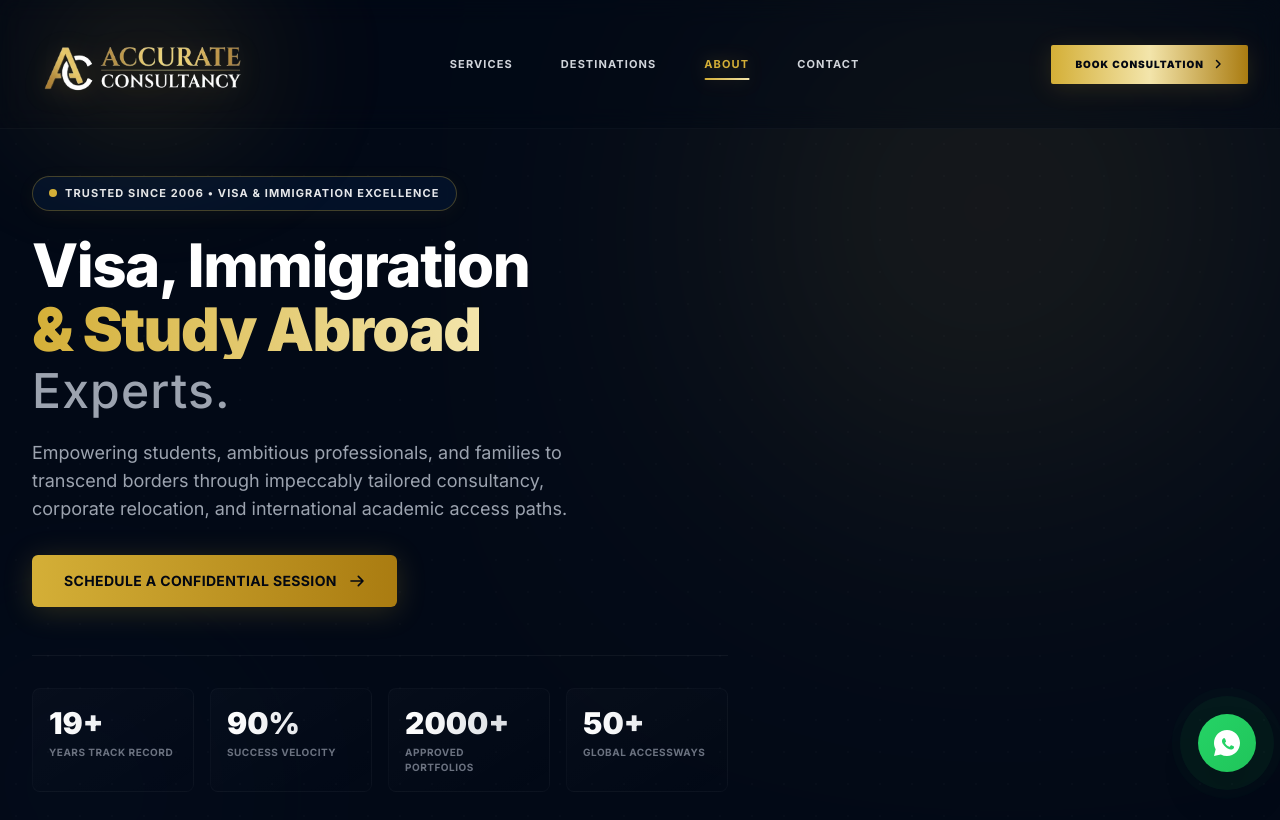
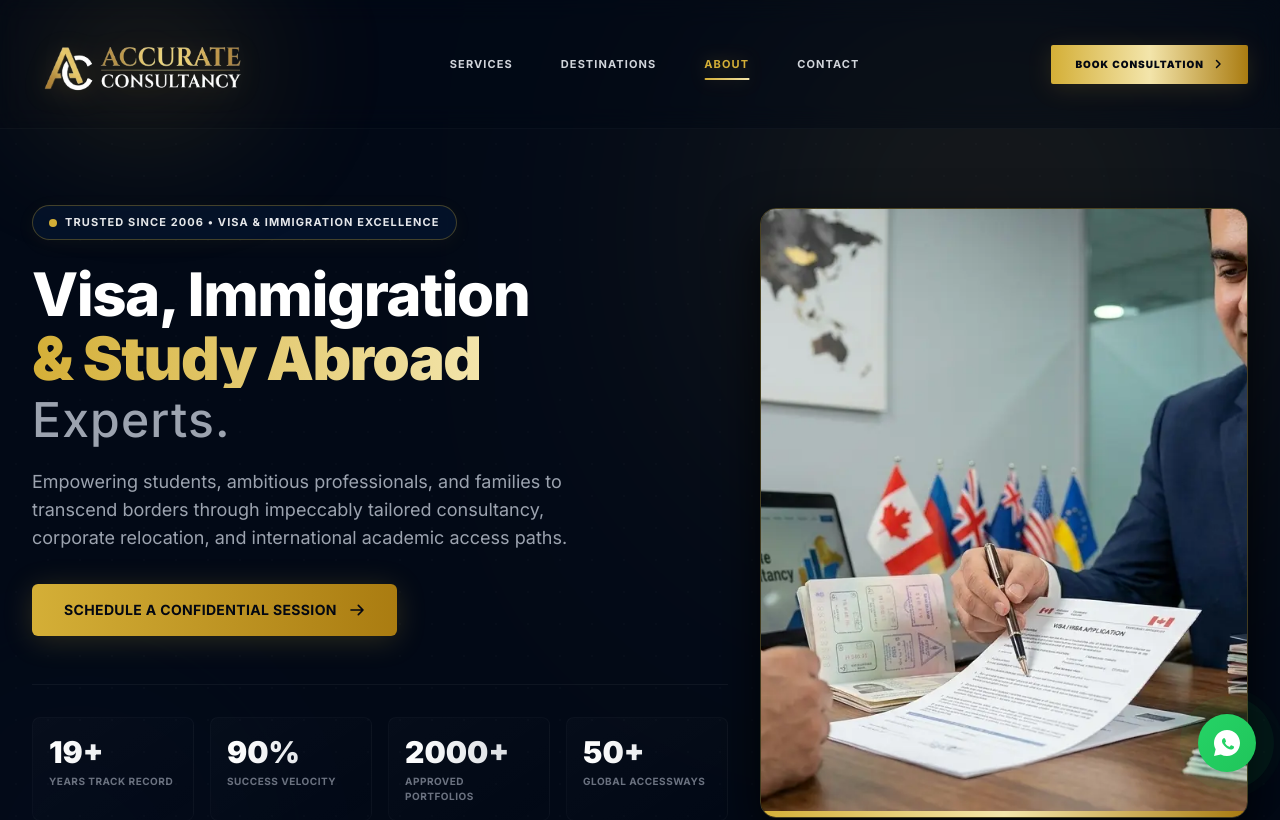
Before and after one commit to imran1001/Accurate-ConsultancyV3, a React (Vite) app: page / in a window 1280 px wide. Shown: the top 820 px of the page. Built offline with nearby package versions, Linux system fonts and the light colour scheme.

Commit message:
Refactor Hero component and optimize useCounter hook

```diff
--- a/src/components/Hero.jsx
+++ b/src/components/Hero.jsx
@@ -1,448 +1,139 @@
 import React, { useState, useEffect } from 'react';
 
-
 // Optimized Counter Hook
-
 const useCounter = (end, duration = 2000, start = 0) => {
-
   const [count, setCount] = useState(start);
 
   useEffect(() => {
-
     let startTime = null;
 
     const animate = (currentTime) => {
-
       if (!startTime) startTime = currentTime;
-
       const elapsed = currentTime - startTime;
-
       const progress = Math.min(elapsed / duration, 1);
-
       const value = Math.floor(progress * (end - start) + start);
 
       setCount(value);
-
       if (progress < 1) requestAnimationFrame(animate);
-
     };
 
     const frameId = requestAnimationFrame(animate);
-
     return () => cancelAnimationFrame(frameId);
-
   }, [end, duration, start]);
 
   return count;
-
 };
 
-
-// Strategic Core Markets perfectly spaced at 60-degree intervals
-
-const countriesData = [
-
-  { flag: '🇺🇸', name: 'United States', angle: 0 },
-
-  { flag: '🇬🇧', name: 'United Kingdom', angle: 60 },
-
-  { flag: '🇨🇦', name: 'Canada', angle: 120 },
-
-  { flag: '🇦🇺', name: 'Australia', angle: 180 },
-
-  { flag: '🇪🇺', name: 'Europe', angle: 240 },
-
-  { flag: '🇳🇿', name: 'New Zealand', angle: 300 },
-
-];
-
-
-const ContinentsMap = () => (
-
-  <svg viewBox="0 0 960 600" className="w-full h-full opacity-70 transition-opacity duration-500 group-hover:opacity-90">
-
-    <defs>
-
-      <linearGradient id="mapGrad" x1="0%" y1="0%" x2="100%" y2="100%">
-
-        <stop offset="0%" stopColor="#D4AF37" stopOpacity="0.15" />
-
-        <stop offset="50%" stopColor="#D4AF37" stopOpacity="0.4" />
-
-        <stop offset="100%" stopColor="#AA7C11" stopOpacity="0.1" />
-
-      </linearGradient>
-
-    </defs>
-
-    <rect fill="transparent" width="960" height="600" />
-
-    <g fill="url(#mapGrad)" stroke="#D4AF37" strokeWidth="1" strokeOpacity="0.5" strokeDasharray="1 1">
-
-      <path d="M 120,140 Q 180,110 220,150 T 190,240 Z" />
-
-      <path d="M 280,220 Q 340,190 380,260 T 290,340 Z" />
-
-      <path d="M 400,120 Q 480,95 520,180 T 420,260 Z" />
-
-      <path d="M 580,220 Q 690,195 720,310 T 630,360 Z" />
-
-      <path d="M 720,380 Q 840,365 850,440 T 760,490 Z" />
-
-      <path d="M 180,440 Q 240,410 270,480 T 190,520 Z" />
-
-    </g>
-
-  </svg>
-
-);
-
-
 const Hero = () => {
-
   const yearsCount = useCounter(19, 2000);
-
   const successCount = useCounter(90, 2000);
-
   const casesCount = useCounter(2000, 2000);
-
   const countriesCount = useCounter(50, 2000);
 
-
-  const [hoveredCountry, setHoveredCountry] = useState(null);
-
-
   return (
-
     <section className="relative min-h-screen pt-32 sm:pt-40 lg:pt-44 pb-20 px-4 sm:px-6 lg:px-8 overflow-hidden flex items-center bg-[#020916]">
-
-
-
       {/* ===== BACKGROUND AMBIENT GLOWS ===== */}
-
       <div className="absolute top-0 right-0 w-[500px] h-[500px] rounded-full blur-[140px] opacity-25 pointer-events-none bg-gradient-to-br from-[#D4AF37] to-transparent mix-blend-screen" />
-
       <div className="absolute -bottom-20 -left-20 w-[400px] h-[400px] rounded-full blur-[120px] opacity-15 pointer-events-none bg-gradient-to-tr from-[#1a2b4c] to-transparent" />
-
       <div className="absolute inset-0 bg-[radial-gradient(rgba(255,255,255,0.015)_1px,transparent_1px)] [background-size:32px_32px] pointer-events-none" />
 
-
       <div className="max-w-7xl mx-auto w-full relative z-10 grid lg:grid-cols-12 gap-12 lg:gap-8 items-center">
-
-
-
         {/* ===== LEFT CONTENT COLUMN ===== */}
-
         <div className="text-left w-full lg:col-span-7 z-20">
-
-
-
           {/* Corporate Badge */}
-
           <div className="inline-flex items-center gap-2 mb-6 px-4 py-2 rounded-full border border-[#D4AF37]/30 bg-[#04152d]/80 backdrop-blur-md shadow-[0_4px_20px_rgba(214,175,55,0.05)] animate-fadeInUp">
-
             <span className="flex h-2 w-2 relative">
-
               <span className="animate-ping absolute inline-flex h-full w-full rounded-full bg-[#D4AF37] opacity-75"></span>
-
               <span className="relative inline-flex rounded-full h-2 w-2 bg-[#D4AF37]"></span>
-
             </span>
-
             <span className="text-[11px] font-bold text-gray-200 uppercase tracking-widest">
-
               Trusted Since 2006 • Visa & Immigration Excellence
-
             </span>
-
           </div>
 
-
           {/* Core Dynamic Heading */}
-
           <h1 className="text-4xl sm:text-5xl md:text-6xl font-extrabold leading-[1.1] mb-6 text-white tracking-tight">
-
             Visa, Immigration <br className="hidden sm:inline" />
-
             <span className="relative mt-1 inline-block bg-gradient-to-r from-[#D4AF37] via-[#F3E5AB] to-[#AA7C11] bg-[length:200%_auto] bg-clip-text text-transparent animate-textShimmer font-black">
-
               & Study Abroad
-
             </span>
-
             <span className="block text-gray-400 text-3xl sm:text-4xl md:text-5xl font-medium mt-2 tracking-wide">
-
               Experts.
-
             </span>
-
           </h1>
 
-
           {/* Subheading Description */}
-
           <p className="text-base sm:text-lg text-gray-400 leading-relaxed mb-8 max-w-xl font-normal">
-
             Empowering students, ambitious professionals, and families to transcend borders through impeccably tailored consultancy, corporate relocation, and international academic access paths.
-
           </p>
 
-
           {/* Action Button Set */}
-
           <div className="flex flex-col sm:flex-row items-center gap-4 mb-12 w-full sm:w-auto">
-
             <a
-
               href="#consultation"
-
               className="group relative w-full sm:w-auto inline-flex items-center justify-center gap-3 px-8 py-4 bg-gradient-to-r from-[#D4AF37] to-[#AA7C11] text-gray-950 font-bold text-sm rounded-md shadow-[0_4px_30px_rgba(214,175,55,0.2)] hover:shadow-[0_4px_40px_rgba(214,175,55,0.4)] hover:-translate-y-0.5 transition-all duration-300 no-underline tracking-wide uppercase"
-
             >
-
               <span>Schedule a Confidential Session</span>
-
               <svg className="w-4 h-4 transform group-hover:translate-x-1 transition-transform duration-300" fill="none" viewBox="0 0 24 24" stroke="currentColor">
-
                 <path strokeLinecap="round" strokeLinejoin="round" strokeWidth="2.5" d="M14 5l7 7m0 0l-7 7m7-7H3" />
-
-               </svg>
-
+              </svg>
             </a>
-
           </div>
 
-
           {/* High-Fidelity Metrics Counter Grid */}
-
           <div className="grid grid-cols-2 sm:grid-cols-4 gap-4 border-t border-white/5 pt-8">
-
             {[
-
               { value: yearsCount, label: 'Years Track Record', suffix: '+' },
-
               { value: successCount, label: 'Success Velocity', suffix: '%' },
-
               { value: casesCount, label: 'Approved Portfolios', suffix: '+' },
-
               { value: countriesCount, label: 'Global Accessways', suffix: '+' }
-
             ].map((stat, i) => (
-
               <div key={i} className="group/card p-4 rounded-lg border border-white/[0.03] bg-gradient-to-br from-white/[0.02] to-transparent hover:bg-white/[0.05] hover:border-[#D4AF37]/20 transition-all duration-300">
-
                 <div className="text-2xl sm:text-3xl font-black mb-1 bg-gradient-to-r from-white to-gray-300 group-hover/card:from-[#D4AF37] group-hover/card:to-[#F3E5AB] bg-clip-text text-transparent transition-colors duration-300">
-
                   {stat.value}{stat.suffix}
-
                 </div>
-
                 <div className="text-gray-500 group-hover/card:text-gray-400 text-[10px] font-bold tracking-wider uppercase transition-colors duration-300">
-
                   {stat.label}
-
                 </div>
-
               </div>
-
             ))}
-
           </div>
-
         </div>
 
+        {/* ===== RIGHT COLUMN - HERO IMAGE PORTRAIT ===== */}
+        <div className="w-full lg:col-span-5 flex items-center justify-center relative py-8">
+          <div className="relative w-full max-w-lg aspect-[4/3] sm:aspect-[16/10] lg:aspect-[4/5] rounded-2xl overflow-hidden shadow-[0_20px_50px_rgba(0,0,0,0.8)] border border-[#D4AF37]/30 group hover:border-[#D4AF37]/60 transition-all duration-500">
+            {/* Subtle glow behind the image */}
+            <div className="absolute inset-0 bg-gradient-to-tr from-[#D4AF37]/10 to-transparent opacity-0 group-hover:opacity-100 transition-opacity duration-500 z-10 pointer-events-none" />
 
-        {/* ===== RIGHT COLUMN - CORE LUXURY GLOBE ARCHITECTURE ===== */}
+            <img
+              src="/imageshero-1.webp"
+              alt="Accurate Consultancy Managing Director Consultation"
+              className="w-full h-full object-cover object-center transform group-hover:scale-105 transition-transform duration-700 ease-out"
+            />
 
-        <div className="hidden lg:flex w-full lg:col-span-5 items-center justify-center relative py-8">
-
-          <div className="relative w-[500px] h-[500px] flex items-center justify-center group/globe animate-fadeIn">
-
-
-
-            {/* Ambient Shadow Backdroppers */}
-
-            <div className="absolute inset-4 rounded-full bg-[#D4AF37]/5 blur-3xl opacity-50 pointer-events-none group-hover/globe:opacity-80 transition-opacity duration-1000" />
-
-
-
-            {/* Elegant Celestial Orbit Vectors */}
-
-            <div className="absolute w-[98%] h-[98%] rounded-full border border-[#D4AF37]/15 pointer-events-none animate-[spin_80s_linear_infinite] shadow-[inset_0_0_60px_rgba(214,175,55,0.03)]" />
-
-            <div className="absolute w-[78%] h-[78%] rounded-full border border-dashed border-white/10 pointer-events-none animate-[spin_50s_linear_infinite_reverse]" />
-
-            <div className="absolute w-[58%] h-[58%] rounded-full border border-white/5 pointer-events-none" />
-
-
-            {/* Core Global Sphere Container */}
-
-            <div className="relative w-64 h-64 rounded-full overflow-hidden bg-gradient-to-br from-[#041226] to-[#010610] shadow-[0_0_60px_rgba(214,175,55,0.1),inset_0_0_40px_rgba(0,0,0,0.9)] border border-[#D4AF37]/30 backdrop-blur-xl z-10 group-hover/globe:border-[#D4AF37]/60 transition-colors duration-500">
-
-              <div className="w-full h-full animate-[panGlobalMap_40s_linear_infinite]">
-
-                <ContinentsMap />
-
-              </div>
-
-              <div className="absolute inset-0 rounded-full shadow-[inset_-25px_-25px_60px_rgba(0,0,0,0.95),inset_10px_10px_30px_rgba(214,175,55,0.1)] pointer-events-none" />
-
-            </div>
-
-
-            {/* Orbiting Global Flags Matrix */}
-
-            {countriesData.map((country, index) => {
-
-              const orbitStyles = {
-
-                '--start-angle': `${country.angle}deg`,
-
-                '--end-angle': `${country.angle + 360}deg`,
-
-                animation: 'orbitSmooth 45s linear infinite',
-
-              };
-
-
-              return (
-
-                /* Perfectly balanced parent position with -ml-9 -mt-9 calculation adjustments */
-
-                <div
-
-                  key={index}
-
-                  className="absolute left-[50%] top-[50%] -ml-9 -mt-9 z-20"
-
-                  style={orbitStyles}
-
-                >
-
-                  {/* Expanded high-visibility w-18 h-18 design framework */}
-
-                  <div
-
-                    className="relative flex items-center justify-center w-18 h-18 rounded-full border border-white/10 bg-[#030f20]/95 text-3xl shadow-2xl hover:scale-115 hover:border-[#D4AF37] hover:shadow-[#D4AF37]/40 transition-all duration-300 cursor-pointer backdrop-blur-md select-none animate-[counterRotate_45s_linear_infinite]"
-
-                    onMouseEnter={() => setHoveredCountry(index)}
-
-                    onMouseLeave={() => setHoveredCountry(null)}
-
-                  >
-
-                    <span className="drop-shadow-md transform scale-110">{country.flag}</span>
-
-
-
-                    {/* Immersive Tooltip Matrix */}
-
-                    {hoveredCountry === index && (
-
-                      <div className="absolute bottom-full mb-3 left-1/2 -translate-x-1/2 bg-[#061833] text-white border border-[#D4AF37]/40 font-bold text-[11px] py-1.5 px-3 rounded shadow-[0_4px_20px_rgba(0,0,0,0.6)] pointer-events-none tracking-wider z-50 uppercase animate-fadeInUp">
-
-                        <div className="flex items-center gap-1.5">
-
-                          <span className="w-1 h-1 rounded-full bg-[#D4AF37]" />
-
-                          {country.name}
-
-                        </div>
-
-                      </div>
-
-                    )}
-
-                  </div>
-
-                </div>
-
-              );
-
-            })}
-
-
+            {/* Premium Gold Accent Bar at the bottom of the portrait */}
+            <div className="absolute bottom-0 left-0 right-0 h-1.5 bg-gradient-to-r from-[#D4AF37] via-[#F3E5AB] to-[#AA7C11] z-20" />
           </div>
-
         </div>
-
-
       </div>
 
-
       {/* ===== EMBEDDED DYNAMIC ANIMATION LAYERS ===== */}
-
       <style>{`
-
         @keyframes fadeInUp {
-
           from { opacity: 0; transform: translateY(16px); }
-
           to { opacity: 1; transform: translateY(0); }
-
         }
-
-        @keyframes fadeIn {
-
-          from { opacity: 0; }
-
-          to { opacity: 1; }
-
+        @keyframes textShimmer {
+          0%, 100% { background-position: 0% 50%; }
+          50% { background-position: 100% 50%; }
         }
-
-        @keyframes textShimmer {
-
-          0%, 100% { background-position: 0% 50%; }
-
-          50% { background-position: 100% 50%; }
-
+        .animate-fadeInUp {
+          animation: fadeInUp 0.8s cubic-bezier(0.16, 1, 0.3, 1) forwards;
         }
-
-        @keyframes panGlobalMap {
-
-          from { transform: translateX(0); }
-
-          to { transform: translateX(-200px); }
-
-        }
-
-        /* Increased orbit radius parameter to 215px for safe structural clearance */
-
-        @keyframes orbitSmooth {
-
-          from { transform: rotate(var(--start-angle)) translateX(215px) rotate(calc(-1 * var(--start-angle))); }
-
-          to { transform: rotate(var(--end-angle)) translateX(215px) rotate(calc(-1 * var(--end-angle))); }
-
-        }
-
-        @keyframes counterRotate {
-
-          from { transform: rotate(0deg); }
-
-          to { transform: rotate(-360deg); }
-
-        }
-
-        .animate-fadeInUp {
-
-          animation: fadeInUp 0.8s cubic-bezier(0.16, 1, 0.3, 1) forwards;
-
-        }
-
-        .animate-fadeIn {
-
-          animation: fadeIn 1.2s cubic-bezier(0.16, 1, 0.3, 1) forwards;
-
-        }
-
       `}</style>
-
     </section>
-
   );
-
 };
 
-
 export default Hero;
```
